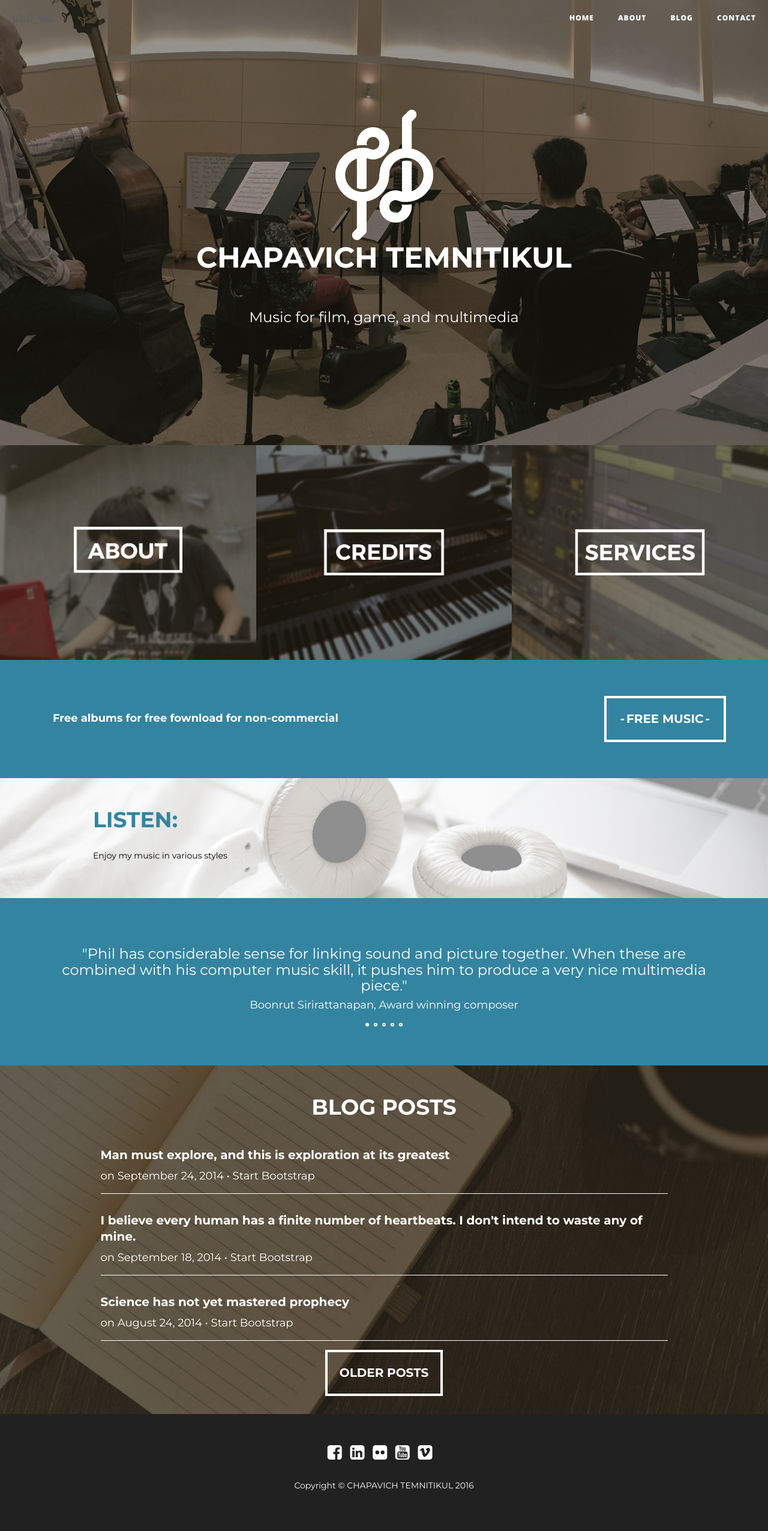
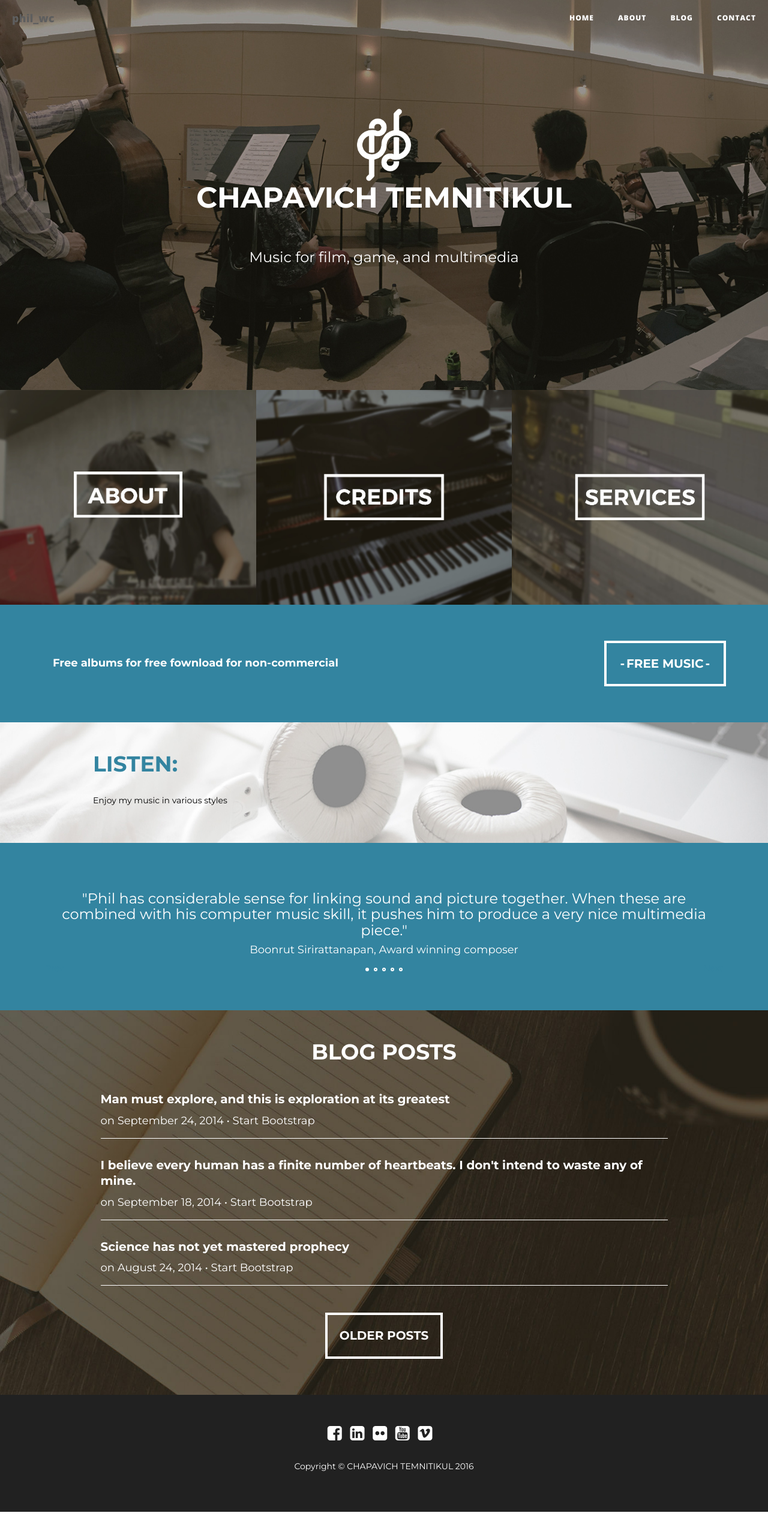
Before and after one commit to phil-wc/phil-wc.github.io, a Jekyll site: the page built from index.html, in a window 1280 px wide. Shown: the whole page at 60% size. Built offline with Jekyll 4.4.1, drawn with Linux system fonts in a browser that asks for light colours; nearby versions of some CDN libraries; the list of posts is cut into pages by our own code; after the commit the page ends 2520 px from its top, so only the background shows below that.

Commit message:
stylesheet for homepage fix v1

```diff
--- a/assets/css/main.css
+++ b/assets/css/main.css
@@ -214,7 +214,7 @@ blockquote {
     color: #ffffff;
     text-align: center; }
     .intro-header .site-heading img, .home-header .site-heading img, .intro-header .post-heading img, .home-header .post-heading img, .intro-header .page-heading img, .home-header .page-heading img {
-      width: 20%;
+      width: 11%;
       height: auto; }
     .intro-header .site-heading h1, .home-header .site-heading h1, .intro-header .post-heading h1, .home-header .post-heading h1, .intro-header .page-heading h1, .home-header .page-heading h1 {
       font-size: 2.75rem;
@@ -410,3 +410,6 @@ footer {
   .home .posts .section-title {
     margin-bottom: 30px;
     color: white; }
+  .home .posts .older-post {
+    margin-top: 30px;
+    margin-bottom: 30px; }
```
